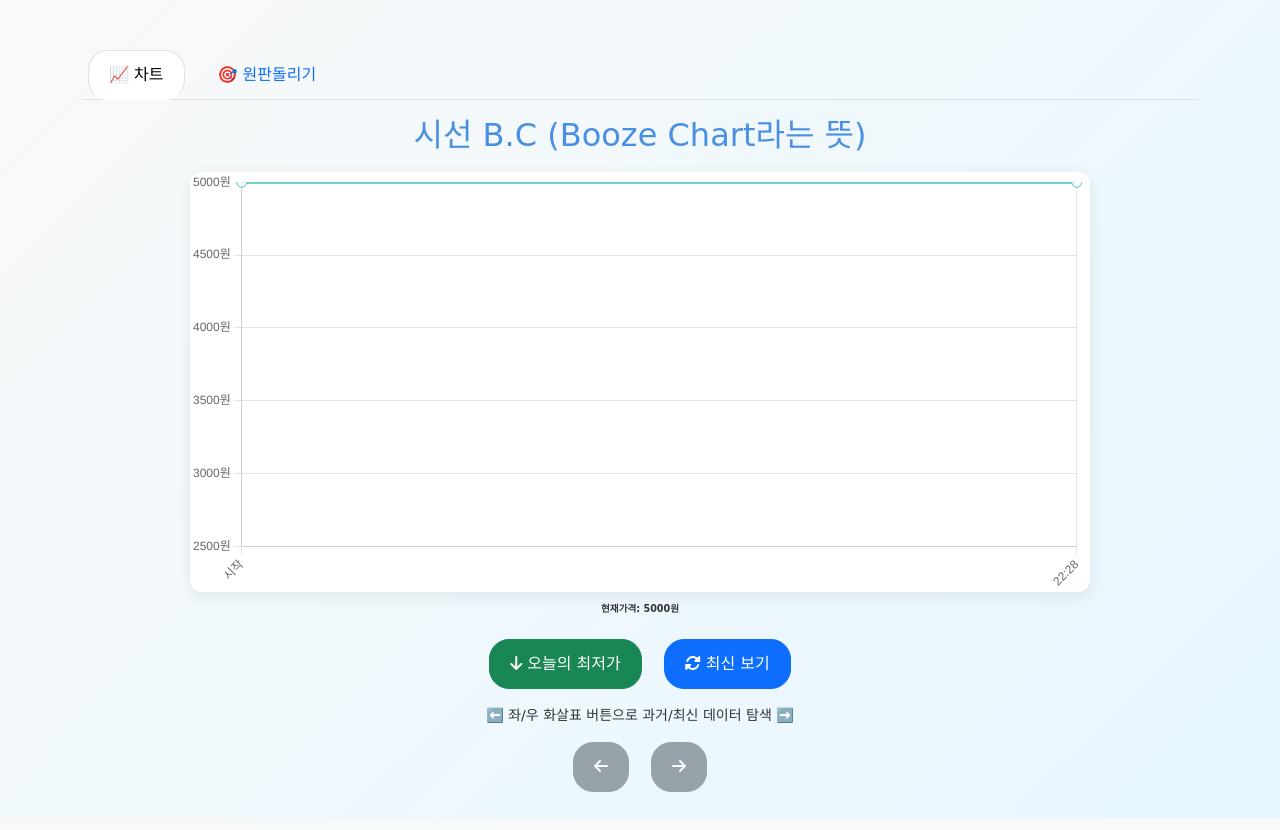
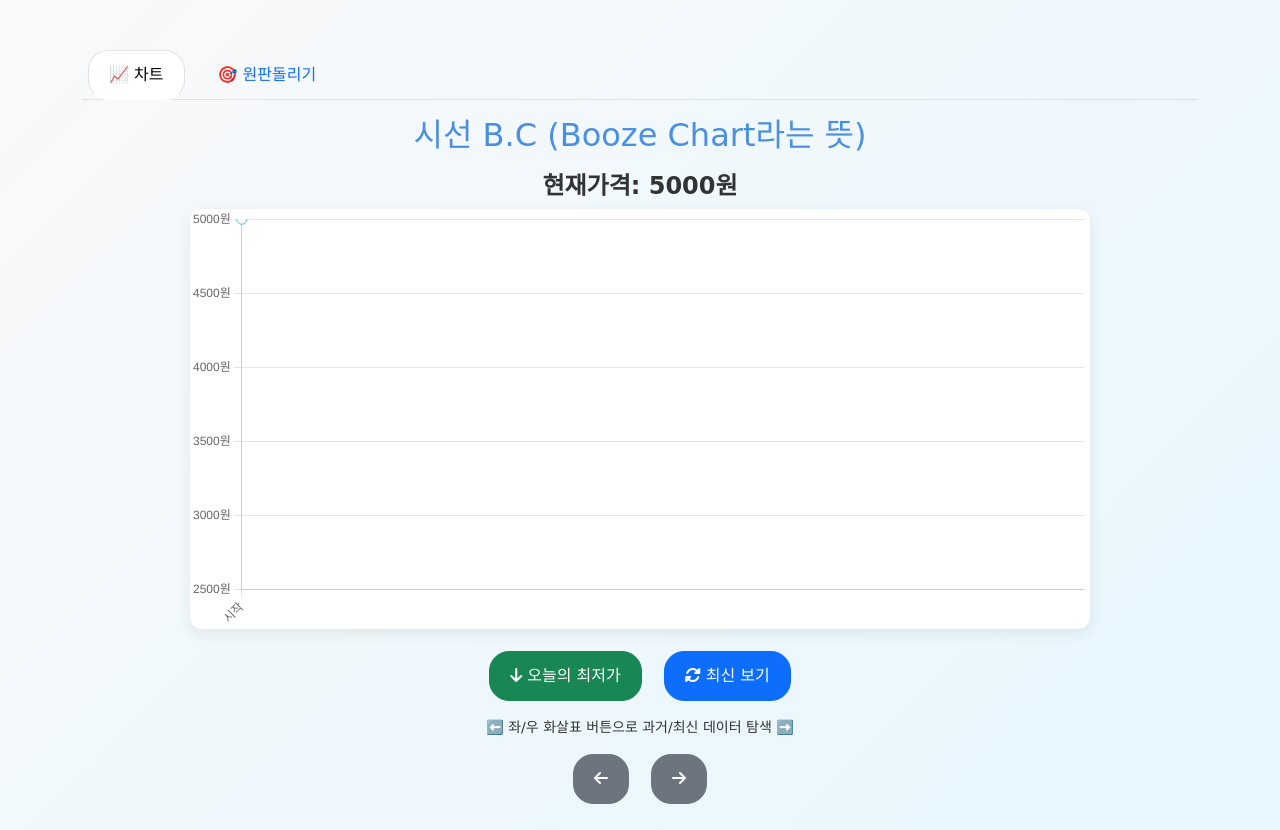
Before and after one commit to kimnyang/my-booze-event, a Flask app: page / in a window 1280 px wide. Run offline with Flask 3, Linux system fonts and the light colour scheme.

Commit message:
Update index.html

```diff
--- a/myproject/templates/index.html
+++ b/myproject/templates/index.html
@@ -39,8 +39,12 @@
         시선 B.C (Booze Chart라는 뜻)
         <span id="marketStatus" class="badge">장 마감</span>
       </h2>
+
+       <h4 class="currentPrice" style="margin-top: 4px; color: #333; font-weight: bold;">
+        현재가격: 5000원
+      </h4>
+
       <div class="chart-container"><canvas id="chart" height="420"></canvas></div>
-      <span id="currentPrice">현재가격: 5000원</span>
 
       <div class="d-flex flex-wrap justify-content-center mt-3 align-items-center">
         <button id="btnLowest" class="btn btn-success me-3 mb-2"><i class="fas fa-arrow-down"></i> 오늘의 최저가</button>
```
